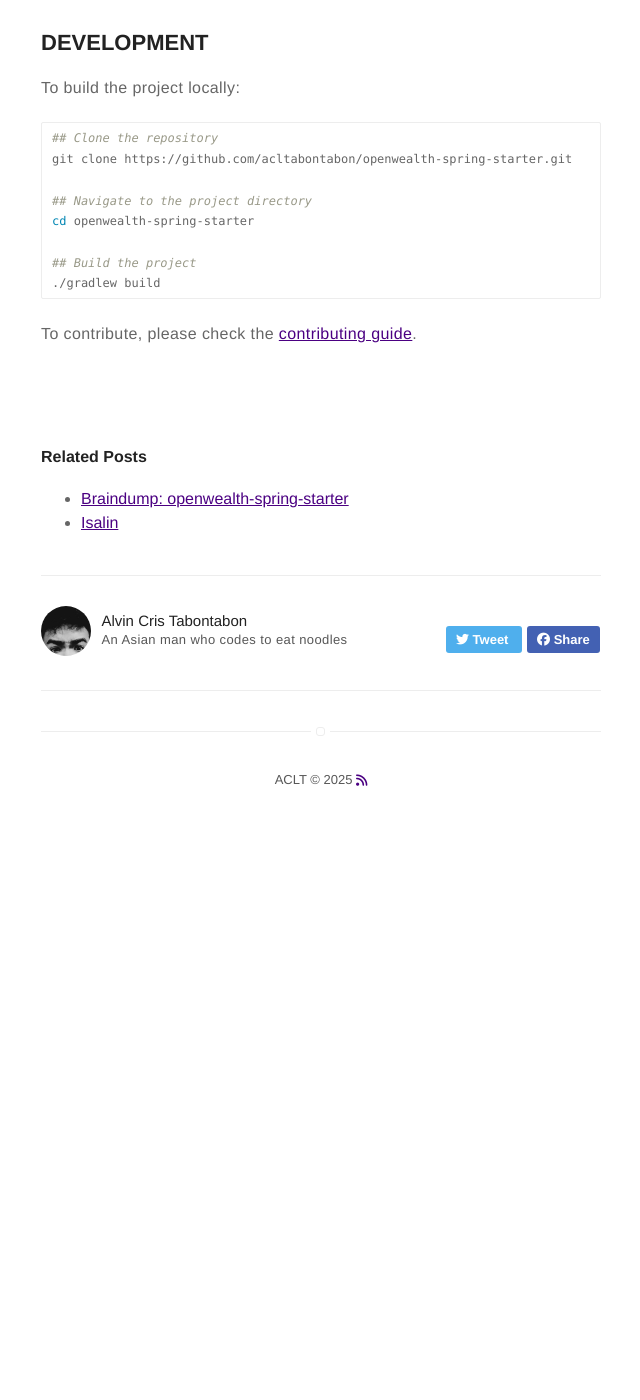
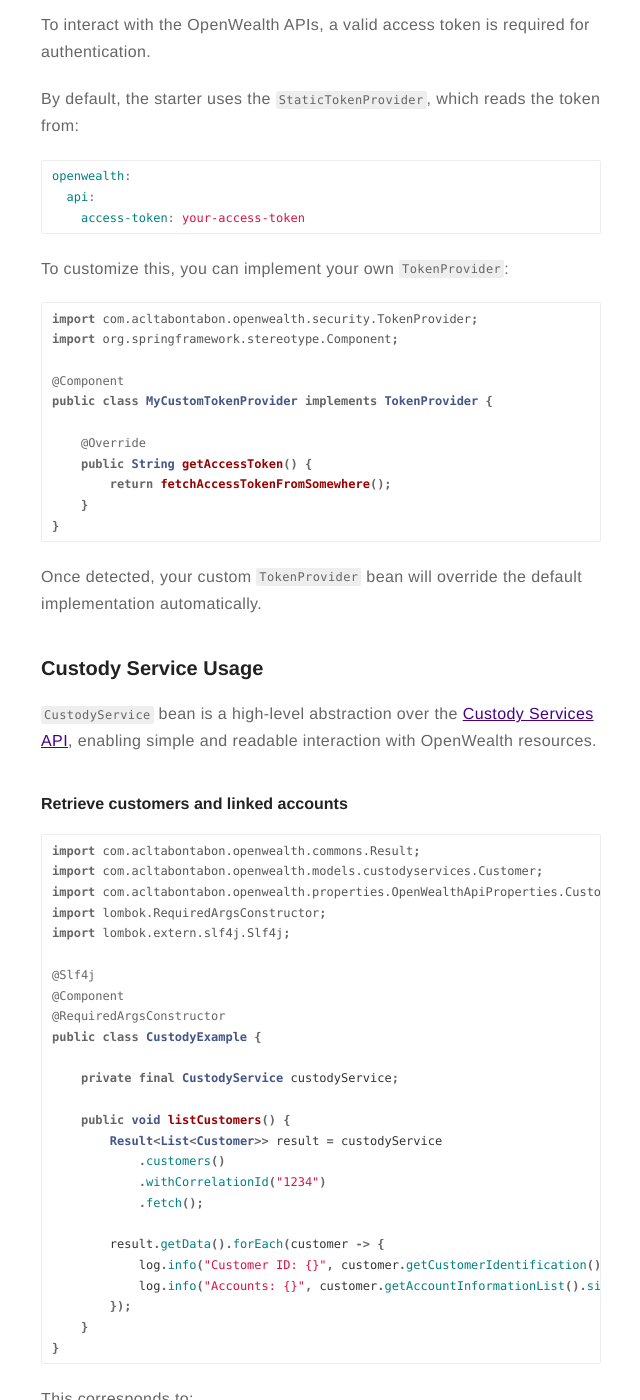
Before and after one commit to acltabontabon/acltabontabon.github.io, a Jekyll site: the page built from _posts/2025-04-23-openwealth-spring-starter.markdown, in a window 1280 px wide and 1400 px high, scrolled down 2306 px. Shown: the whole window, without its empty margins (319-959 px from the left). Built offline with Jekyll 4.4.1, drawn with Linux system fonts in a browser that asks for light colours; nearby versions of some CDN libraries; before the commit the page ends 3134 px from its top, so only the background shows below that; some of the changed text lies outside the part shown.

Commit message:
OpenWealth usage guide docs for: Token resolution & custody services: customers retrieval (#35)

````diff
--- a/_posts/2025-04-23-openwealth-spring-starter.markdown
+++ b/_posts/2025-04-23-openwealth-spring-starter.markdown
@@ -33,8 +33,9 @@
     - [Gradle](#gradle)
 - [Configuration](#configuration)
 - [Usage Guide](#usage-guide)
+    - [Access Token Resolution](#access-token-resolution)
+    - [Custody Service Usage](#custody-service-usage)
     - [Customer Service Usage](#customer-service-usage)
-    - [Custody Service Usage](#custody-service-usage)
     - [Order Service Usage](#order-service-usage)
 - [Development](#development)
 
@@ -85,7 +86,73 @@
 
 ## USAGE GUIDE
 
-Again... trust me I'm working on it!
+### Access Token Resolution
+
+To interact with the OpenWealth APIs, a valid access token is required for authentication.
+
+By default, the starter uses the `StaticTokenProvider`, which reads the token from:
+```yaml
+openwealth:
+  api:
+    access-token: your-access-token
+```
+
+To customize this, you can implement your own `TokenProvider`:
+```java
+import com.acltabontabon.openwealth.security.TokenProvider;
+import org.springframework.stereotype.Component;
+
+@Component
+public class MyCustomTokenProvider implements TokenProvider {
+
+    @Override
+    public String getAccessToken() {
+        return fetchAccessTokenFromSomewhere();
+    }
+}
+```
+
+Once detected, your custom `TokenProvider` bean will override the default implementation automatically.
+
+### Custody Service Usage
+
+`CustodyService` bean is a high-level abstraction over the [Custody Services API](https://sandbox.openwealth.synpulse8.com/docs?api=custody-services-2-0-3), enabling simple and readable interaction with OpenWealth resources.
+
+#### Retrieve customers and linked accounts
+```java
+import com.acltabontabon.openwealth.commons.Result;
+import com.acltabontabon.openwealth.models.custodyservices.Customer;
+import com.acltabontabon.openwealth.properties.OpenWealthApiProperties.CustodyServices;
+import lombok.RequiredArgsConstructor;
+import lombok.extern.slf4j.Slf4j;
+
+@Slf4j
+@Component
+@RequiredArgsConstructor
+public class CustodyExample {
+
+    private final CustodyService custodyService;
+
+    public void listCustomers() {
+        Result<List<Customer>> result = custodyService
+            .customers()
+            .withCorrelationId("1234")
+            .fetch();
+
+        result.getData().forEach(customer -> {
+            log.info("Customer ID: {}", customer.getCustomerIdentification());
+            log.info("Accounts: {}", customer.getAccountInformationList().size());
+        });
+    }
+}
+```
+
+This corresponds to:
+
+```
+GET <custodyServices_baseUrl>/customers
+```
+
 
 ---
 
````
